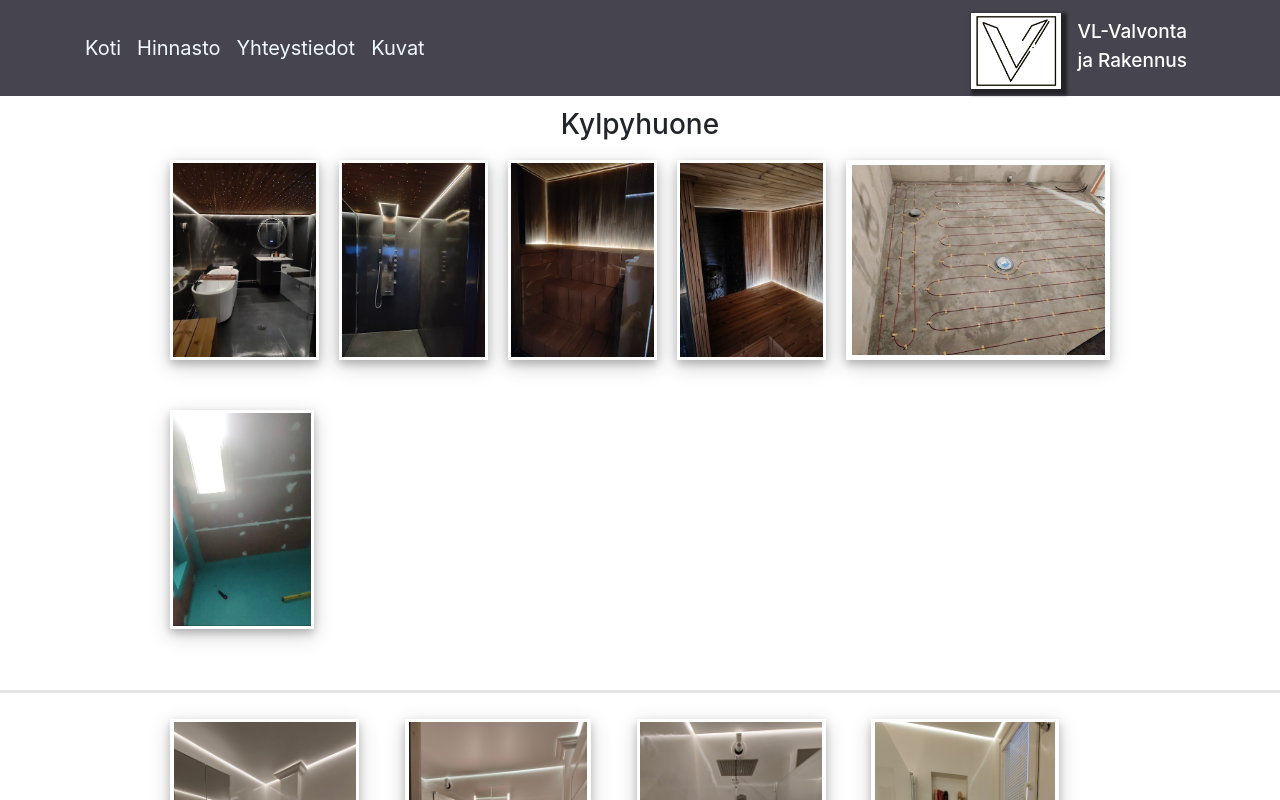
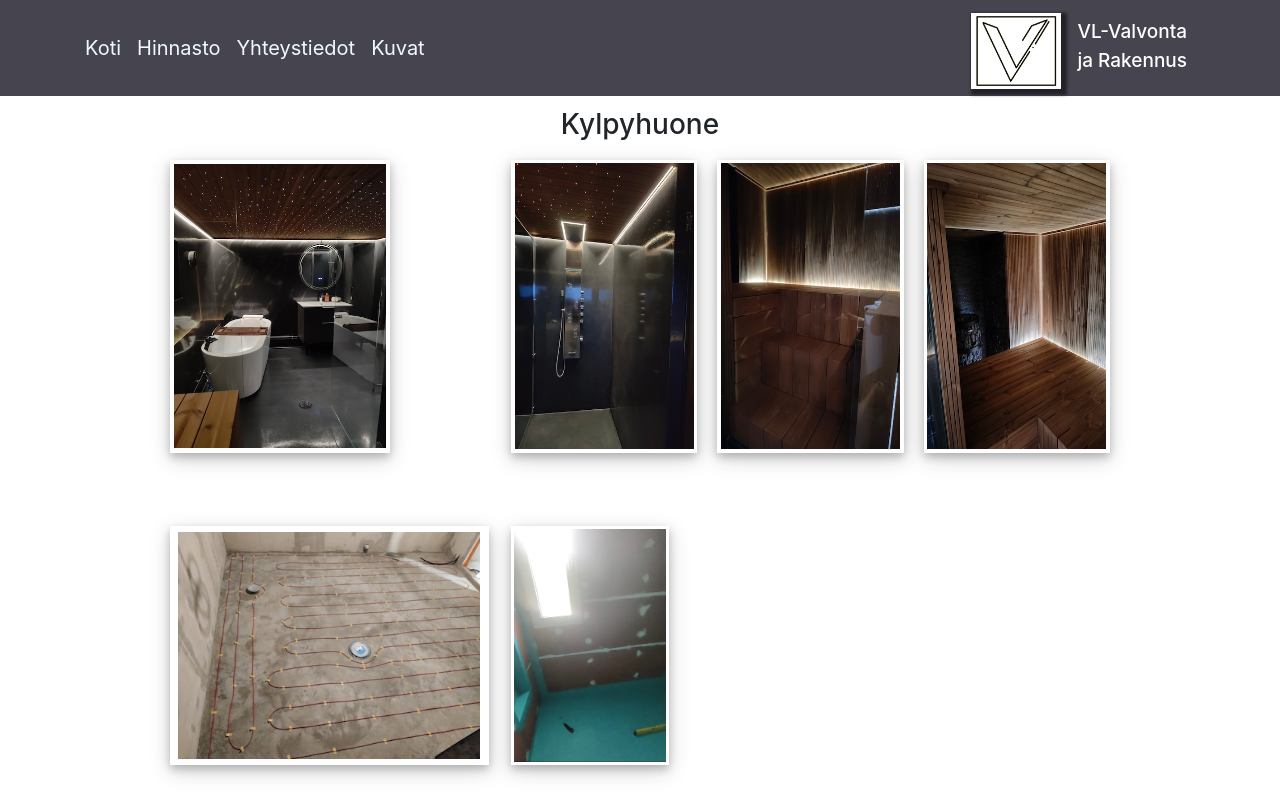
Before and after one commit to juriki/juriki.github.io, a React (Create React App) app: page /kuvat in a window 1280 px wide. Shown: the top 800 px of the page. Built offline with nearby package versions, Linux system fonts and the light colour scheme.

Commit message:
small test

```diff
--- a/src/Gallery/Gallery.css
+++ b/src/Gallery/Gallery.css
@@ -25,7 +25,7 @@
 
 .galleryMainDiv{
     display: grid;
-    grid-template-columns: auto auto auto auto auto;
+    grid-template-columns: auto auto auto auto;
     margin-bottom: 10px;
     width: 100%;
     height: 100%;
```
